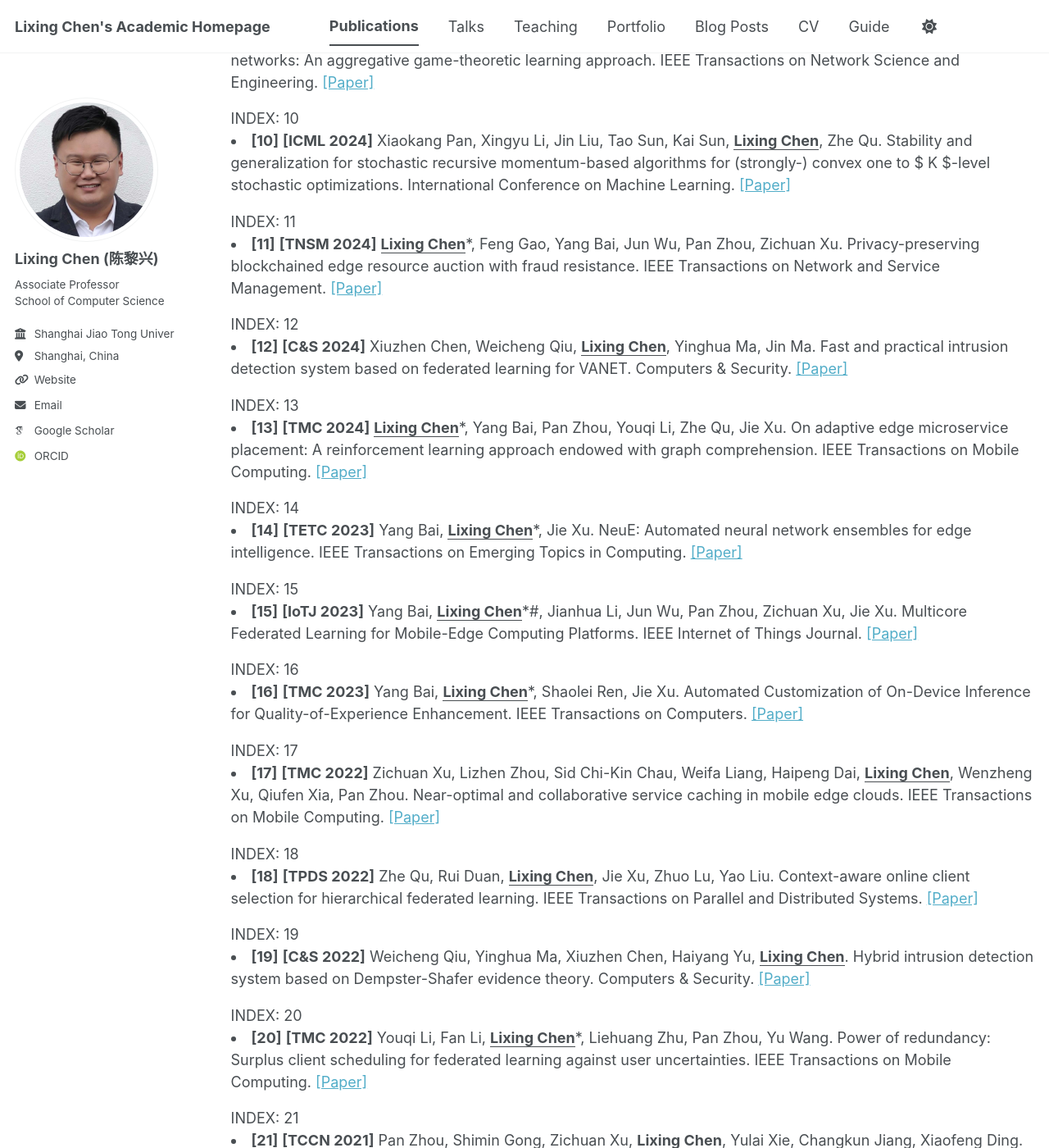
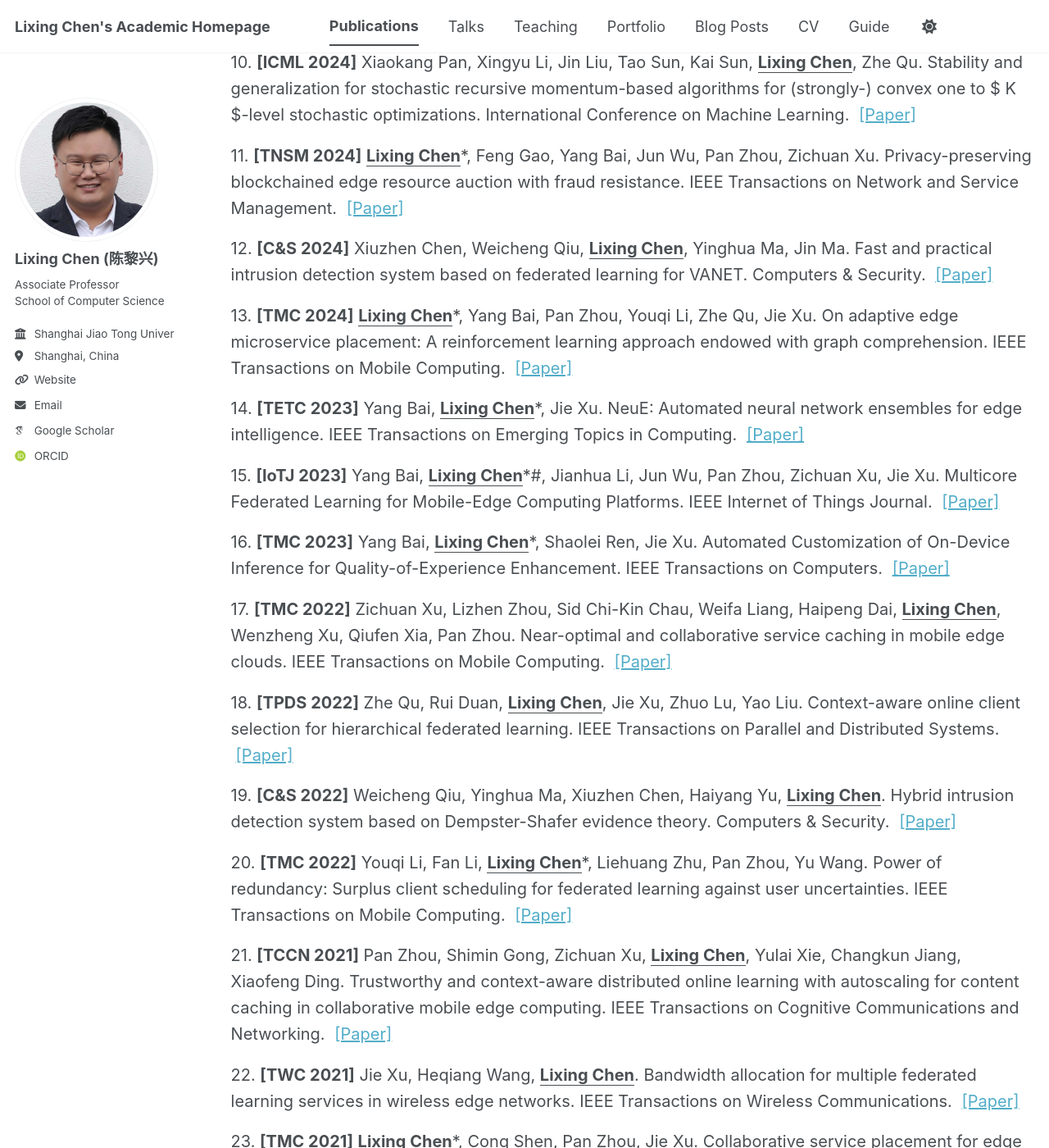
Before and after one commit to lx-chen-sjtu/lx-chen-sjtu.github.io, a Jekyll site: the page built from _pages/publications.html, in a window 1280 px wide and 1400 px high, scrolled down 1305 px. Shown: the whole window at 82% size. Built offline with Jekyll 4.4.1, drawn with Linux system fonts in a browser that asks for light colours; some web fonts are replaced; a script bundle is joined from its source files by our own code; library files that are not in the unit come from our copies; some of the changed text lies outside the part shown.

Commit message:
Update archive-single.html

```diff
--- a/_includes/archive-single.html
+++ b/_includes/archive-single.html
@@ -41,10 +41,10 @@
 
     {% elsif post.collection == 'publications' %}
 
-      INDEX: {{ include.index }}
-      <li>
+
+      <p class="pub-line">
         <!-- 编号 -->
-          <strong>[{{ include.index }}]</strong>
+        {{ include.index }}.
 
         {% assign year = post.date | date: "%Y" %}
         <!-- venue + 年份 -->
@@ -66,7 +66,7 @@
         {% if post.slidesurl %}
          <a href="{{ post.slidesurl }}">[Slides]</a>
         {% endif %}
-      </li>
+      </p>
 
 
 
```
